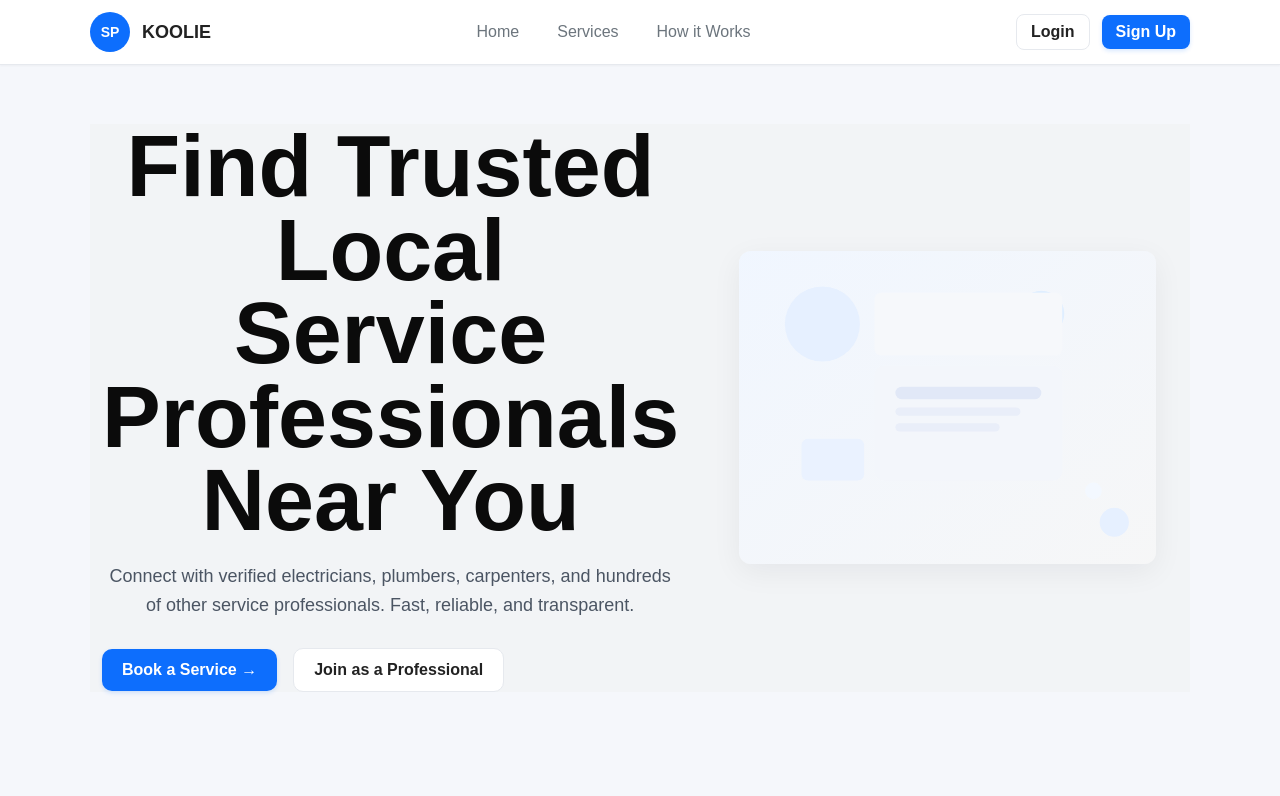
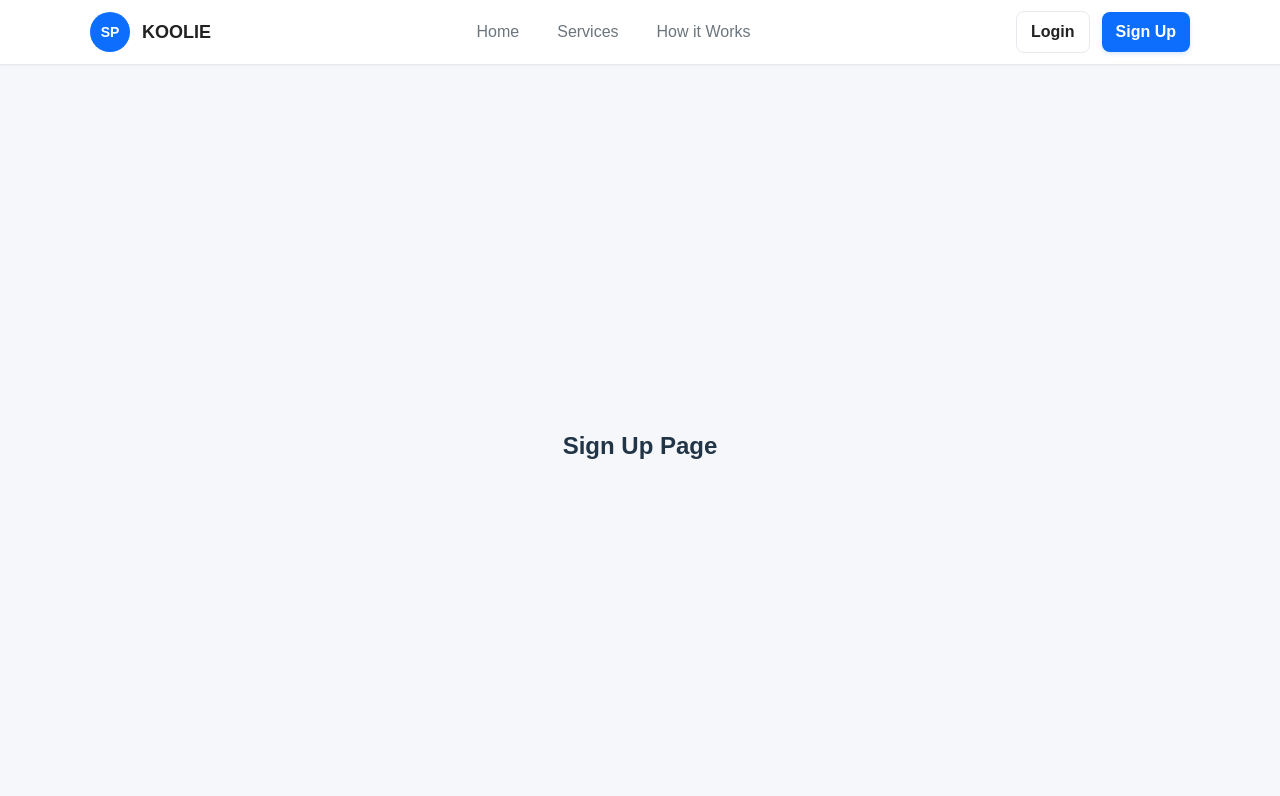
Before and after one commit to Benedict1010/Koolie, a React (Vite) app in the folder Koolie0/client/: page /signup in a window 1280 px wide. Shown: the top 796 px of the page. Built offline with nearby package versions, Linux system fonts and the light colour scheme.

Commit message:
blank loginsignup

```diff
--- a/Koolie0/client/src/App.jsx
+++ b/Koolie0/client/src/App.jsx
@@ -3,12 +3,13 @@ import "./styles/hero.css";
 import Navbar from "./components/layout/Navbar";
 import Home from "./pages/Home";
 import HeroIll from "./assets/hero-illustration.svg";
+import Login from "./pages/Login";
+import Signup from "./pages/Signup";
+import { BrowserRouter as Router, Routes, Route } from "react-router-dom";
 
-function App() {
+function HomePage() {
   return (
     <>
-      <Navbar />
-
       {/* keep spacing so content isn't hidden by fixed navbar */}
       <div style={{ paddingTop: "92px" }}>
         <section className="hero-section">
@@ -46,4 +47,17 @@ function App() {
   );
 }
 
+function App() {
+  return (
+    <Router>
+      <Navbar />
+      <Routes>
+        <Route path="/" element={<HomePage />} />
+        <Route path="/login" element={<Login />} />
+        <Route path="/signup" element={<Signup />} />
+      </Routes>
+    </Router>
+  );
+}
+
 export default App;
--- a/Koolie0/client/src/components/layout/Navbar.jsx
+++ b/Koolie0/client/src/components/layout/Navbar.jsx
@@ -1,4 +1,5 @@
 import React from "react";
+import { Link } from "react-router-dom";
 import "../../styles/navbar.css";
 
 export default function Navbar() {
@@ -12,14 +13,14 @@ export default function Navbar() {
         </div>
 
         <nav className="site-navbar__nav" role="navigation" aria-label="Main navigation">
-          <a href="#" className="nav-link">Home</a>
+          <Link to="/" className="nav-link">Home</Link>
           <a href="#" className="nav-link">Services</a>
           <a href="#" className="nav-link">How it Works</a>
         </nav>
 
         <div className="site-navbar__actions">
-          <button className="btn btn-outline">Login</button>
-          <button className="btn btn-primary">Sign Up</button>
+          <Link to="/login" className="btn btn-outline">Login</Link>
+          <Link to="/signup" className="btn btn-primary">Sign Up</Link>
         </div>
       </div>
     </header>
--- a/Koolie0/client/src/pages/Login.jsx
+++ b/Koolie0/client/src/pages/Login.jsx
@@ -1,10 +1,9 @@
+import React from "react";
+
 function Login() {
   return (
-    <div>
-      <h2>Login</h2>
-      <input placeholder="Email" />
-      <input type="password" placeholder="Password" />
-      <button>Login</button>
+    <div style={{ paddingTop: "92px" }}>
+      <h2>Login Page</h2>
     </div>
   );
 }
--- /dev/null
+++ b/Koolie0/client/src/pages/Signup.jsx
@@ -0,0 +1,11 @@
+import React from "react";
+
+function Signup() {
+  return (
+    <div style={{ paddingTop: "92px" }}>
+      <h2>Sign Up Page</h2>
+    </div>
+  );
+}
+
+export default Signup;
```
Also changed, not shown: Koolie0/client/src/assets/Screenshot 2025-09-03 132651.png (added).
